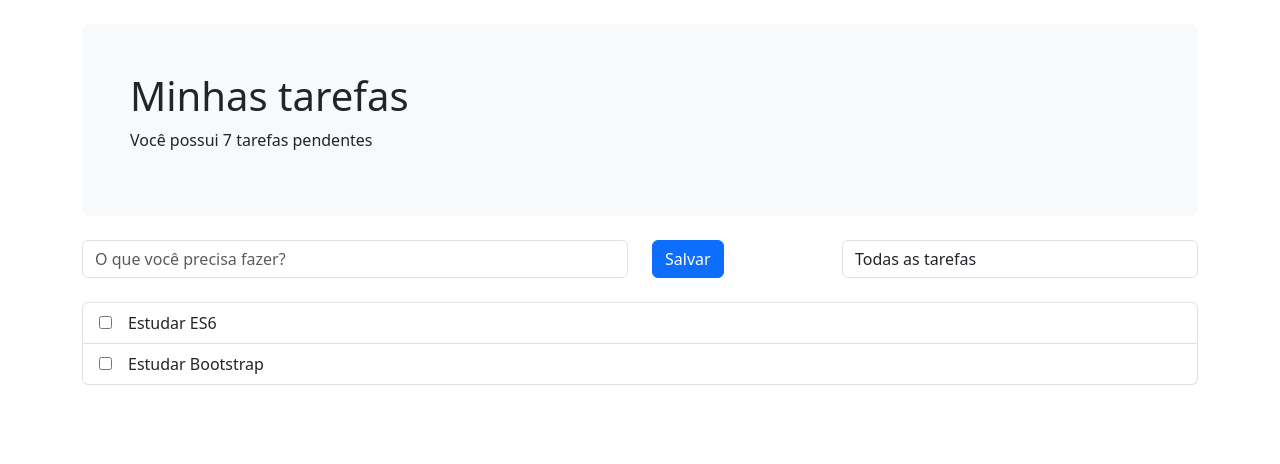
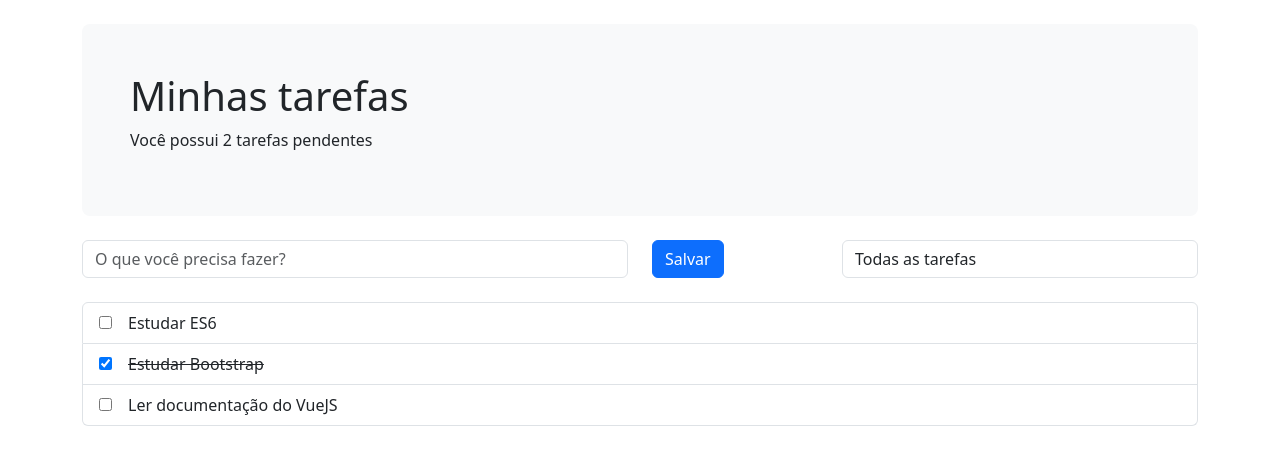
Before and after one commit to HenriqueGPinho/todo-list-vuejs, a Vue app: page / in a window 1280 px wide. Shown: the top 464 px of the page. Built offline with nearby package versions, Linux system fonts and the light colour scheme.

Commit message:
add: dynamic behavior to form

```diff
--- a/src/App.vue
+++ b/src/App.vue
@@ -1,7 +1,9 @@
 <script setup>
-  import { ref } from 'vue';
+  import { reactive } from 'vue';
 
-  const estado = ref({
+  const estado = reactive({
+    filtro: 'todas',
+    tarefaTemp: '',
     tarefas: [
       {
         titulo: 'Estudar ES6',
@@ -9,29 +11,63 @@
       },
       {
         titulo: 'Estudar Bootstrap',
+        finalizada: true
+      },
+      {
+        titulo: 'Ler documentação do VueJS',
         finalizada: false
       }
     ]
   });
+
+  const getTarefasPendentes = () => {
+    return estado.tarefas.filter(tarefa => !tarefa.finalizada);
+  }
+
+  const getTarefasFinalizadas = () => {
+    return estado.tarefas.filter(tarefa => tarefa.finalizada);
+  }
+
+  const getTarefasFiltradas = () => {
+    const { filtro } = estado;
+
+    switch (filtro) {
+      case 'pendentes':
+        return getTarefasPendentes();
+      case 'finalizadas':
+        return getTarefasFinalizadas();
+      default:
+        return estado.tarefas;
+    }
+  }
+
+  const cadastraTarefa = () => {
+      const tarefaNova = {
+      titulo: estado.tarefaTemp,
+      finalizada: false
+    }
+    estado.tarefas.push(tarefaNova);
+    estado.tarefaTemp = '';
+  }
 </script>
 
 <template>
   <div class="container">
     <header class="p-5 mt-4 mb-4 bg-light rounded-3">
       <h1>Minhas tarefas</h1>
-      <p>Você possui 7 tarefas pendentes</p>
+      <p>Você possui {{ getTarefasPendentes().length }} tarefas pendentes</p>
     </header>
 
-    <form>
+    <form @submit.prevent="cadastraTarefa">
       <div class="row">
         <div class="col-md-6">
-          <input class="form-control" type="text" placeholder="O que você precisa fazer?">
+          <input :value="estado.tarefaTemp" @change="e => estado.tarefaTemp = e.target.value" required class="form-control" type="text" placeholder="O que você precisa fazer?">
         </div>
         <div class="col-md-2">
           <button class="btn btn-primary" type="submit">Salvar</button>
         </div>
         <div class="col-md-4">
-          <select class="form-control">
+          <select class="form-control" @change="e => estado.filtro = e.target.value">
             <option value="todas">Todas as tarefas</option>
             <option value="pendentes">Tarefas pendentes</option>
             <option value="finalizadas">Taferas finalizadas</option>
@@ -40,12 +76,16 @@
       </div>
     </form>
     <ul class="list-group mt-4">
-      <li class="list-group-item" v-for="tarefa in estado.tarefas">
-        <input :checked="tarefa.finalizada" :id="tarefa.titulo" type="checkbox">
-        <label class="ms-3" :for="tarefa.titulo">{{ tarefa.titulo }}</label>
+      <li class="list-group-item" v-for="tarefa in getTarefasFiltradas()">
+        <input @change="e => tarefa.finalizada = e.target.checked" :checked="tarefa.finalizada" :id="tarefa.titulo" type="checkbox">
+        <label :class="{ done: tarefa.finalizada }" class="ms-3" :for="tarefa.titulo">{{ tarefa.titulo }}</label>
       </li>
     </ul>
   </div>
 </template>
 
-<style scoped></style>
+<style scoped>
+  .done {
+    text-decoration: line-through;
+  }
+</style>
```
